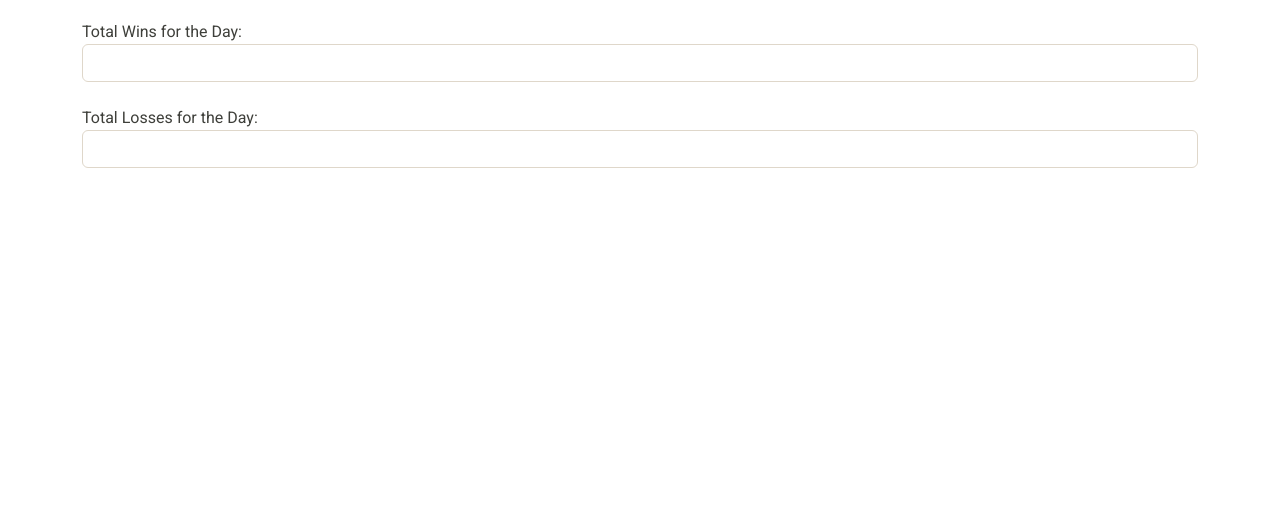
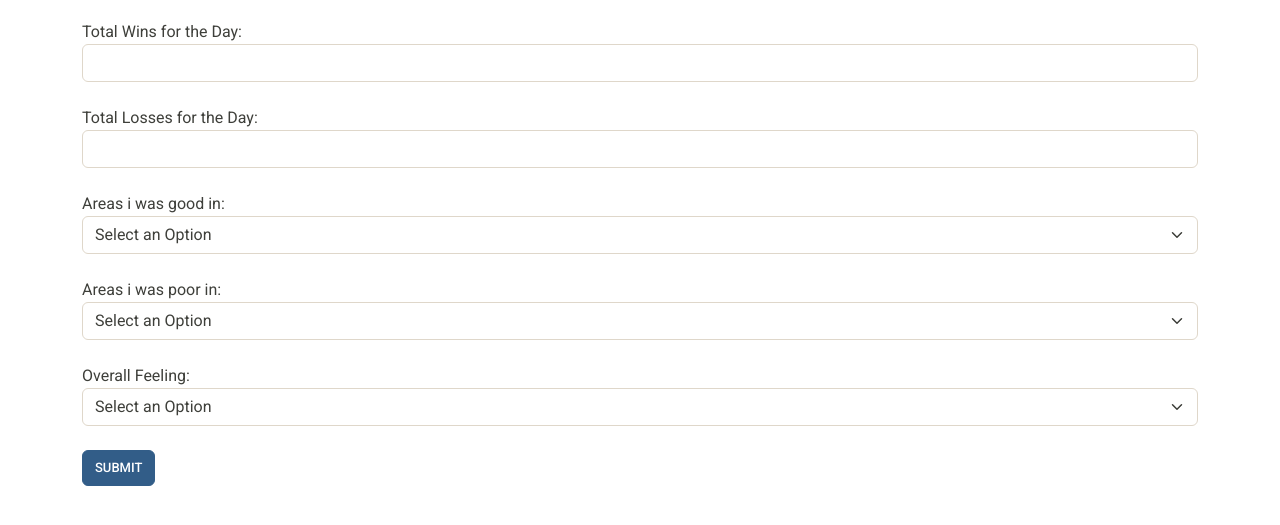
Before and after one commit to JesseJS97/Match-Performance, a Flask app: page /performance_entry in a window 1280 px wide. Shown: the part 166-691 px from the top of the page. Run offline with Flask 3, Linux system fonts and the light colour scheme; a user stored in the database is signed in; some libraries are stand-ins or nearby versions.

Commit message:
Add drop down boxes for performance entry html page

```diff
--- a/Website/templates/dashboard.html
+++ b/Website/templates/dashboard.html
@@ -21,7 +21,7 @@ Influenced by:
   <br>
 
 <!-- Code influenced by: https://getbootstrap.com/docs/4.0/components/modal/ -->
-<button type="button" class="btn btn-info btn-lg mb-2" data-toggle="modal" data-target="#myModal">Edit</button>
+<button type="button" class="btn btn-primary mb-2" data-toggle="modal" data-target="#myModal">Edit</button>
 
   <!-- Modal -->
   <div class="modal fade" id="myModal" role="dialog">
@@ -35,7 +35,7 @@ Influenced by:
         </div>
         <div class="modal-body">
           <label>Name: </label>
-      <input id="myText" class="mb-4">
+      <input id="myText" class="mb-4" style="border-radius: 20px">
 
       <div class="form-group mb-4">
         <label for="description">Player Description:</label>
@@ -69,7 +69,7 @@ Influenced by:
       <label for="name">Name: </label>
       <input type="text" class="form-control" id="name" name="name" value="Example" readonly><br>
 
-      <label for="description"> Description:</label>
+      <label for="description"> Player Description:</label>
       <input type="text" class="form-control mb-4" id="description" name="description" value="ExampleDesc" readonly>
     </form>
 
--- a/Website/templates/performance_entry.html
+++ b/Website/templates/performance_entry.html
@@ -29,11 +29,42 @@ Influenced by:
 <input type="date" id="datepicker" name="datepicker">
 <br><br>
 
+<!-- This form will submit all data to database to be displayed on the graphs dashboard -->
 <form>
     <label for="wins">Total Wins for the Day: </label>
     <input type="number" class="form-control" id="wins" name="wins" value=""><br>
 
-    <label for="losses"> Total Losses for the Day:</label>
+    <label for="losses"> Total Losses for the Day:</label><br>
     <input type="number" class="form-control mb-4" id="losses" name="losses" value="">
+
+    <label>Areas i was good in: </label>
+    <select class="form-select" aria-label="Default select example">
+        <option selected>Select an Option </option>
+        <option value="footwork">Footwork</option>
+        <option value="defense">Defense</option>
+        <option value="offense">Offense</option>
+        <option value="teamwork">Teamwork Coordination</option>
+        <option value="fitness">Fitness</option>
+    </select> <br>
+
+    <label>Areas i was poor in: </label>
+    <select class="form-select" aria-label="Default select example">
+        <option selected>Select an Option </option>
+        <option value="footwork">Footwork</option>
+        <option value="defense">Defense</option>
+        <option value="offense">Offense</option>
+        <option value="teamwork">Teamwork Coordination</option>
+        <option value="fitness">Fitness</option>
+    </select> <br>
+
+    <label>Overall Feeling: </label>
+    <select class="form-select" aria-label="Default select example">
+        <option selected>Select an Option </option>
+        <option value="positive">Positive</option>
+        <option value="negative">Negative</option>
+    </select> <br>
+
+    <button type="button" class="btn btn-primary">Submit</button>
+
 </form>
 {% endblock %}
```
Also changed, not shown: Website/templates/coaching_entry.html (+6 -2 lines).
